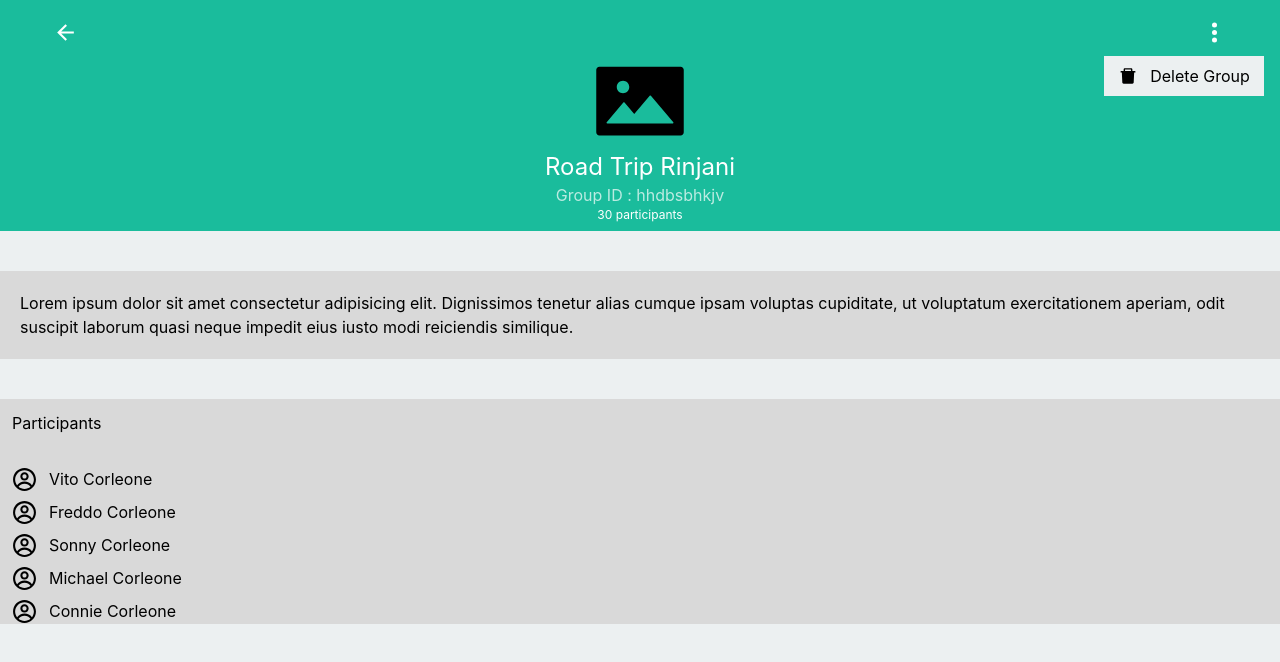
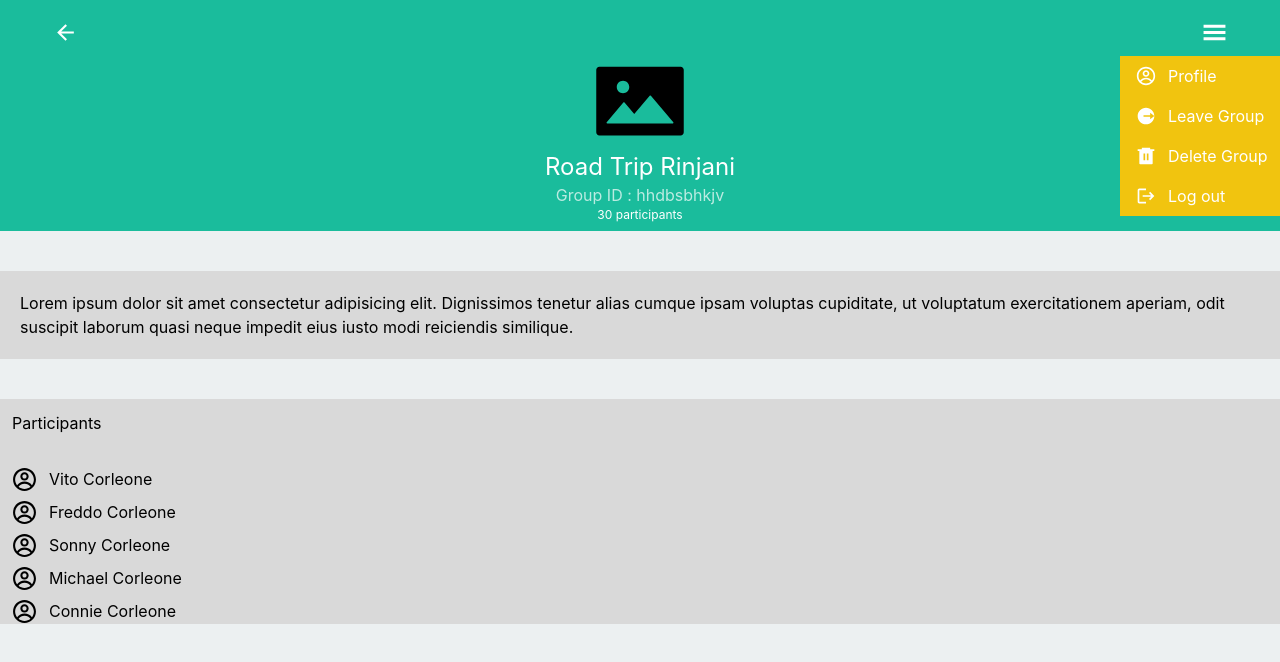
Before and after one commit to tawakalmit/LesGoo-1.2, a Next.js app: page /groupdetail in a window 1280 px wide. Both pictures are taken after a click on the button 1214 px from the left and 32 px from the top of the page. Shown: the top 662 px of the page. Built offline with nearby package versions, Linux system fonts and the light colour scheme.

Commit message:
navbar in group detail

```diff
--- a/components/head.jsx
+++ b/components/head.jsx
@@ -3,28 +3,106 @@ import { Menu } from '@headlessui/react'
 import Link from 'next/link'
 
 import { MdArrowBack } from 'react-icons/md'
-import { HiDotsVertical } from 'react-icons/hi'
 import { AiFillPicture, AiFillDelete } from 'react-icons/ai'
+import { GiHamburgerMenu } from 'react-icons/gi'
+import { CgProfile } from 'react-icons/cg'
+import { MdLogout } from 'react-icons/md'
+import { RiDeleteBin6Fill, RiLogoutCircleRFill } from 'react-icons/ri'
 
 export default function Head({groupname, groupid, participants }) {
+
+  const handleClickLeaveGroup = () => {
+    var leave = {
+      method: 'POST',
+      headers: {
+        Authorization: `Bearer ${token}`,
+      },
+      body: JSON.stringify({
+        group_id: null,
+      }),
+    };
+    fetch(`${process.env.NEXT_PUBLIC_BACKEND_URL}/leave`, leave)
+      .then((response) => response.json())
+      .then((result) => {
+        console.log(result);
+        router.push('/');
+      })
+      .catch((err) => {
+        alert(err.toString());
+      })
+      .finally();
+  };
+
+  const handleClickLogOut = async (e) => {
+    e.preventDefault();
+    try {
+      const response = await fetch(
+        `${process.env.NEXT_PUBLIC_BACKEND_URL}/logout`,
+        {
+          method: 'POST',
+          headers: {
+            Authorization: `bearer ${token}`,
+            'Content-Type': 'application/json',
+          },
+        }
+      );
+      const data = await response.json();
+      if (response.status === 200) {
+        console.log('logout success');
+        deleteCookie('usr_token');
+        router.push('/login');
+      } else if (response.status >= 300) {
+        throw data.message;
+      }
+    } catch (error) {
+      console.error('Error:', error);
+    }
+  };
+
   return (
     <div className='bg-[#1abc9c] w-full h-fit'>
       <div className='w-11/12 mx-auto justify-between pt-5 flex'>
         <Link href='/'><MdArrowBack id='back-to-home' size={25} color='white' /></Link>
         <div>
             <Menu>
-              <Menu.Button><HiDotsVertical id='des-option' size={25} color='white'/></Menu.Button>
-              <Menu.Items className='absolute right-4 top-14 w-40 bg-[#ecf0f1]'>
+              <Menu.Button><GiHamburgerMenu id='des-option' size={25} color='white'/></Menu.Button>
+              <Menu.Items className='absolute right-0 top-14 w-40 bg-[#f1c40f] z-10'>
                 <Menu.Item>
                   {({ active }) => (
                     <div>
-                      <Link href='/'>
-                      <div className='p-2 flex justify-center items-center mx-auto'>
-                        <AiFillDelete size={20} color='black' />
-                        <p className='ml-3 text-black'>Delete Group</p>
+                    <Link id='btn-profile' href='/profile'>
+                      <div className='ml-2 p-2 flex justify-start items-center cursor-pointer'>
+                        <CgProfile size={20} color='white' />
+                        <p className='ml-3 text-white'>Profile</p>
                       </div>
-                      </Link>
+                    </Link>
+
+                    <div
+                      id='btn-leavegroup'
+                      onClick={handleClickLeaveGroup}
+                      className='ml-2 p-2 flex justify-start items-center cursor-pointer'
+                    >
+                      <RiLogoutCircleRFill size={20} color='white' />
+                      <p className='ml-3 text-white'>Leave Group</p>
                     </div>
+
+                    <div
+                      id='btn-deletegroup'
+                      className='ml-2 p-2 flex justify-start items-center cursor-pointer'
+                    >
+                      <RiDeleteBin6Fill size={20} color='white' />
+                      <p className='ml-3 text-white'>Delete Group</p>
+                    </div>
+
+                    <div
+                      id='btn-logout'
+                      onClick={handleClickLogOut}
+                      className='ml-2 p-2 flex justify-start items-center cursor-pointer'
+                    >
+                      <MdLogout size={20} color='white' />
+                      <p className='ml-3 text-white'>Log out</p>
+                    </div>
+                  </div>
                   )}
                 </Menu.Item>
               </Menu.Items>
--- a/components/navbargroup.jsx
+++ b/components/navbargroup.jsx
@@ -7,6 +7,7 @@ import { Menu } from '@headlessui/react';
 import { CgProfile } from 'react-icons/cg';
 import { MdLogout } from 'react-icons/md';
 import { HiUserGroup } from 'react-icons/hi';
+import { BiDetail } from 'react-icons/bi'
 
 import { getCookie, deleteCookie } from 'cookies-next';
 
@@ -88,6 +89,13 @@ export default function Navbargroup() {
                       </div>
                     </Link>
 
+                    <Link id='btn-groupdetail' href='/groupdetail'>
+                      <div className='ml-2 p-2 flex justify-start items-center cursor-pointer'>
+                        <BiDetail size={20} color='white' />
+                        <p className='ml-3 text-white'>Group Detail</p>
+                      </div>
+                    </Link>
+
                     <div
                       id='btn-leavegroup'
                       onClick={handleClickLeaveGroup}
```
